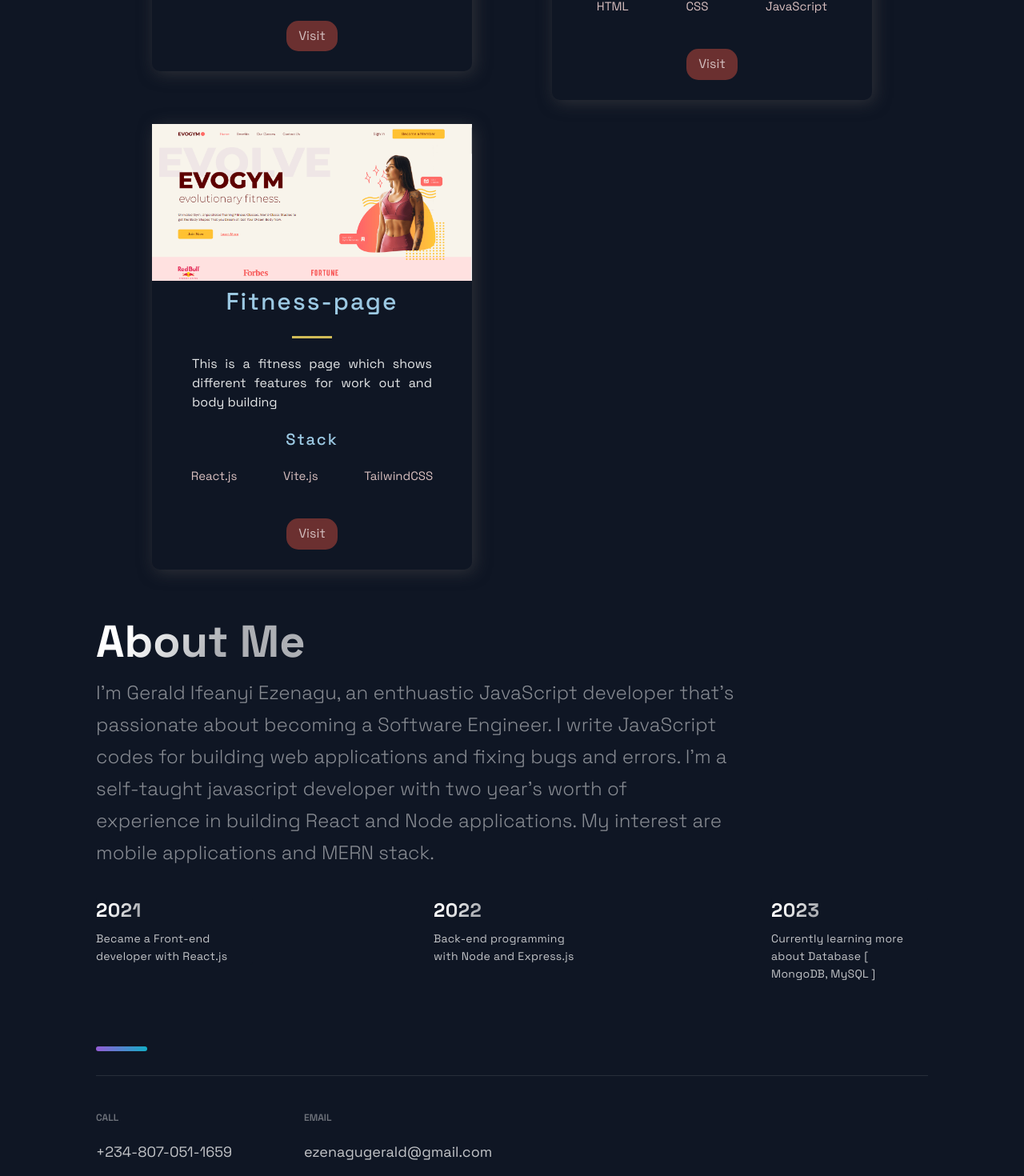
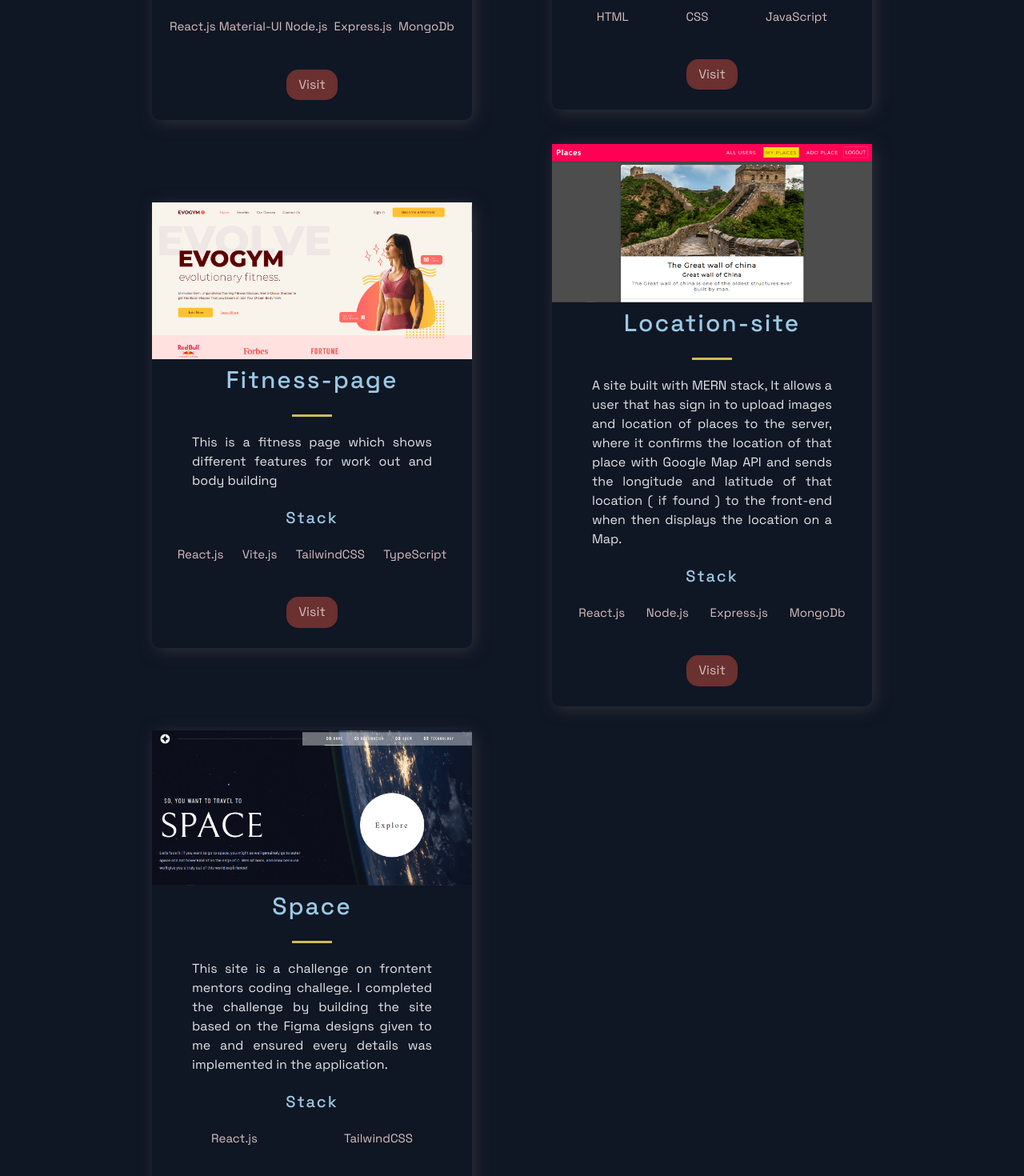
Before and after one commit to Geraldoeze/Geralds-portfolio, a Next.js app: page / in a window 1280 px wide. Shown: the part 2089-3559 px from the top of the page at 80% size. Built offline with nearby package versions, Linux system fonts and the light colour scheme.

Commit message:
update projects

```diff
--- a/src/constants/constants.js
+++ b/src/constants/constants.js
@@ -1,7 +1,7 @@
 export const projects = [
   {
     title: 'Student App',
-    description: 'An application built with MERN stack for handling students registration, courses and attendance. A Material-UI template was used in this project, which helped with the site structure',
+    description: "An application built with MERN stack for handling students registration, courses and attendance. It also validates a user email whenever they sign up and confirms if a user's email has been checked before they can sign In. Material-UI template was used in this project, which helped with the site structure",
     image: '/images/bioImage.png',
     tags: ['React.js', 'Material-UI', 'Node.js', ' ', 'Express.js', ' ', 'MongoDb'],
     visit: 'https://biometric-react.pages.dev/',
@@ -19,32 +19,32 @@ export const projects = [
     title: 'Fitness-page',
     description: "This is a fitness page which shows different features for work out and body building",
       image: '/images/fitImage.png',
-      tags: ['React.js', 'Vite.js', 'TailwindCSS'],
+      tags: ['React.js', 'Vite.js', 'TailwindCSS', 'TypeScript'],
     visit: 'https://fitness-t.netlify.app/',
     id: 2,
   },
 
-  // {
-  //   title: 'React Application',
-  //   description: "This React application stores items and amount in a Realtime Firebase Database, then gets the stored items and displays it on the browser DOM",
-  //     image: '/images/hook.png',
-  //     tags: ['React.js', 'Firebase'],
-  //   visit: 'https://hooks-app.herokuapp.com/',
-  //   id: 3,
-  // },
-  // {
-  //   title: 'Church App',
-  //   description: 'An appication that shows information about a church programs and evemts.',
-  //   image: '/images/church.png',
-  //   tags: ['React.js'],
-  //   visit: 'https://church-app-nu.vercel.app/',
-  //   id: 4
-  // }
+  {
+    title: 'Location-site',
+    description: "A site built with MERN stack, It allows a user that has sign in to upload images and location of places to the server, where it confirms the location of that place with Google Map API and sends the longitude and latitude of that location ( if found ) to the front-end when then displays the location on a Map.",
+      image: '/images/chinaImg.png',
+      tags: ['React.js', 'Node.js', 'Express.js', 'MongoDb'],
+    visit: 'https://locations-maps.vercel.app/',
+    id: 3,
+  },
+  {
+    title: 'Space',
+    description: 'This site is a challenge on frontent mentors coding challege. I completed the challenge by building the site based on the Figma designs given to me and ensured every details was implemented in the application.',
+    image: '/images/spaceImg.png',
+    tags: ['React.js', 'TailwindCSS'],
+    visit: 'https://space-info.vercel.app/',
+    id: 4
+  }
 
 ];
 
 export const TimeLineData = [
-  { year: 2021, text: 'Became a Front-end developer with React.js' },
+  { year: 2021, text: 'Became a Front-end developer with React.js, HTML and CSS' },
   { year: 2022, text: 'Back-end programming with Node and Express.js' },
   { year: 2023, text: 'Currently learning more about Database [ MongoDB, MySQL ]' },
 ]
```
